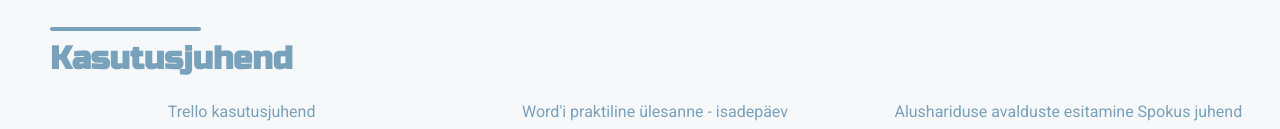
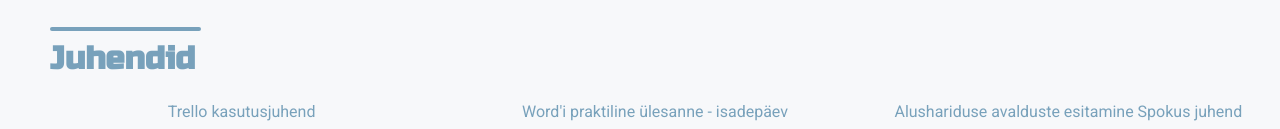
Before and after one commit to sylviakrupp/portfoolio, a plain HTML site: page index.html in a window 1280 px wide. Shown: the part 944-1073 px from the top of the page. Drawn offline with Linux system fonts and the light colour scheme.

Commit message:
updated pealkiri

```diff
--- a/index.html
+++ b/index.html
@@ -152,7 +152,7 @@
             <div class="my-clients">
                 <div class="headline">
                     <hr>
-                    <h3>Kasutusjuhend</h3>
+                    <h3>Juhendid</h3>
 
                 </div>
 
```
